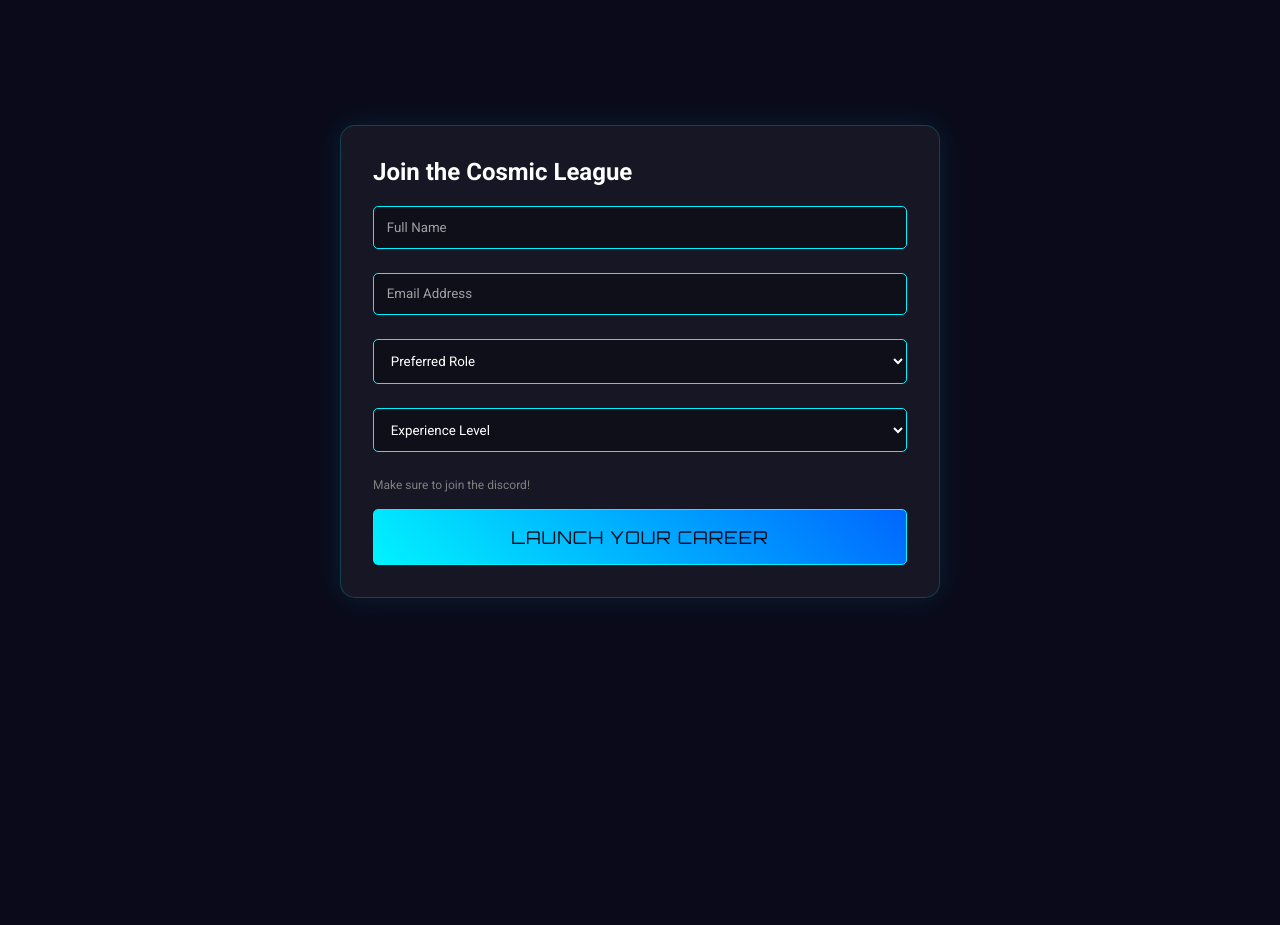
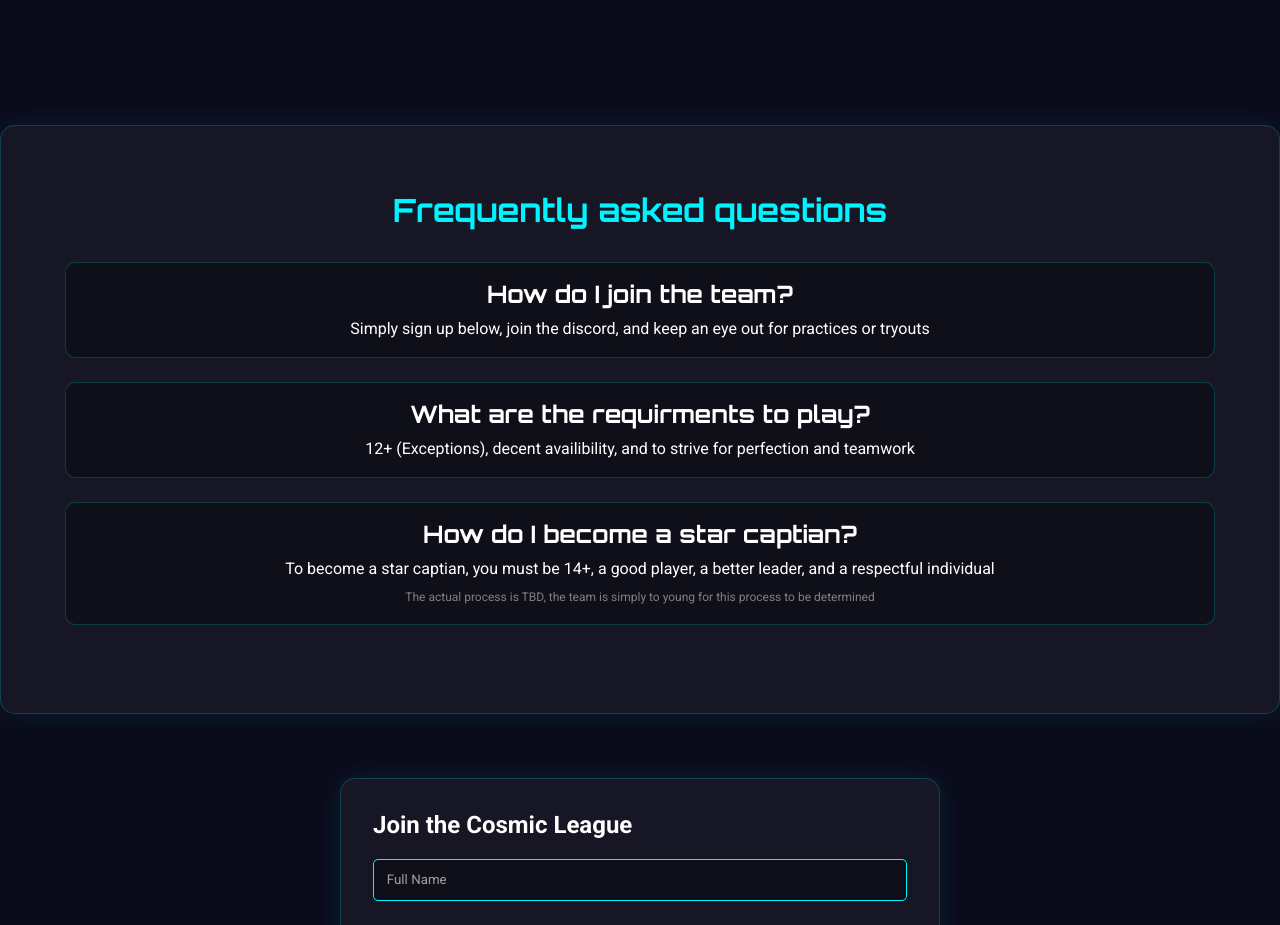
Before and after one commit to Paichnidi/Valkryie, a plain HTML site: page index.html in a window 1280 px wide. Shown: the part 1189-2114 px from the top of the page. Before the commit the page ends 1851 px from the top, so only its background shows below. Drawn offline with Linux system fonts and the light colour scheme.

Commit message:
FAQ Addition

```diff
--- a/index.html
+++ b/index.html
@@ -201,9 +201,13 @@
             margin-bottom: 30px;
         }
 
-        .subtitle {
+        .subtitle, #faq-sub{
             font-size: 0.9em;
             color: grey;
+        }
+
+        #faq-sub {
+            margin-top: 5px;
         }
 
         #join-title {
@@ -245,6 +249,52 @@
                 gap: 1rem;
             }
         }
+
+        /* FAQs Section Styles */
+        .faqs {
+            padding: 4rem 5%;
+            background: rgba(255, 255, 255, 0.05);
+            border-radius: 15px;
+            border: 1px solid rgba(0, 243, 255, 0.2);
+            box-shadow: 0 0 30px rgba(0, 243, 255, 0.1);
+            margin: 4rem 0;
+        }
+
+        .faq {
+            margin-bottom: 1.5rem;
+            padding: 1rem;
+            border: 1px solid rgba(0, 243, 255, 0.2);
+            border-radius: 10px;
+            background: rgba(0, 0, 0, 0.3);
+            transition: transform 0.3s ease, box-shadow 0.3s ease;
+            text-align: center;
+        }
+
+        .faq:hover {
+            transform: translateY(-5px);
+            box-shadow: 0 0 25px rgba(0, 243, 255, 0.5);
+        }
+
+        .faqs h2 {
+            font-family: 'Orbitron', sans-serif;
+            font-size: 2rem;
+            margin-bottom: 2rem;
+            text-align: center;
+            color: #00f3ff;
+        }
+
+        .faq h3 {
+            font-family: 'Orbitron', sans-serif;
+            font-size: 1.5rem;
+            color: #ffffff;
+            margin-bottom: 0.5rem;
+        }
+
+        .faq p {
+            font-family: 'Roboto', sans-serif;
+            color: #ffffff;
+            line-height: 1.5;
+        }
     </style>
 </head>
 
@@ -283,6 +333,23 @@
             <h3>Gameplay</h3>
             <p>All positions are relative to the ball's position. When attacking, the goalkeeper pushes forward with the
                 playmaker.</p>
+        </div>
+    </section>
+
+    <section class="faqs">
+        <h2>Frequently asked questions</h2>
+        <div class="faq">
+            <h3>How do I join the team?</h3>
+            <p>Simply sign up below, join the discord, and keep an eye out for practices or tryouts</p>
+        </div>
+        <div class="faq">
+            <h3>What are the requirments to play?</h3>
+            <p>12+ (Exceptions), decent availibility, and to strive for perfection and teamwork</p>
+        </div>
+        <div class="faq">
+            <h3>How do I become a star captian?</h3>
+            <p>To become a star captian, you must be 14+, a good player, a better leader, and a respectful individual</p>
+            <p class="subtitle" id="faq-sub"><small>The actual process is TBD, the team is simply to young for this process to be determined</small></p>
         </div>
     </section>
 
```
